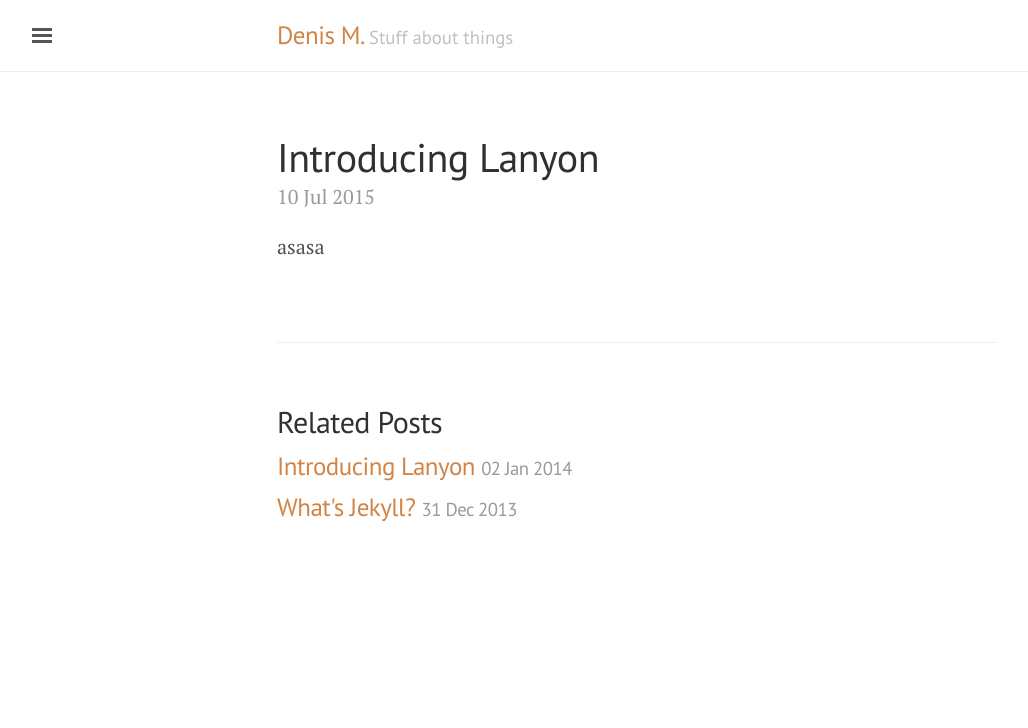
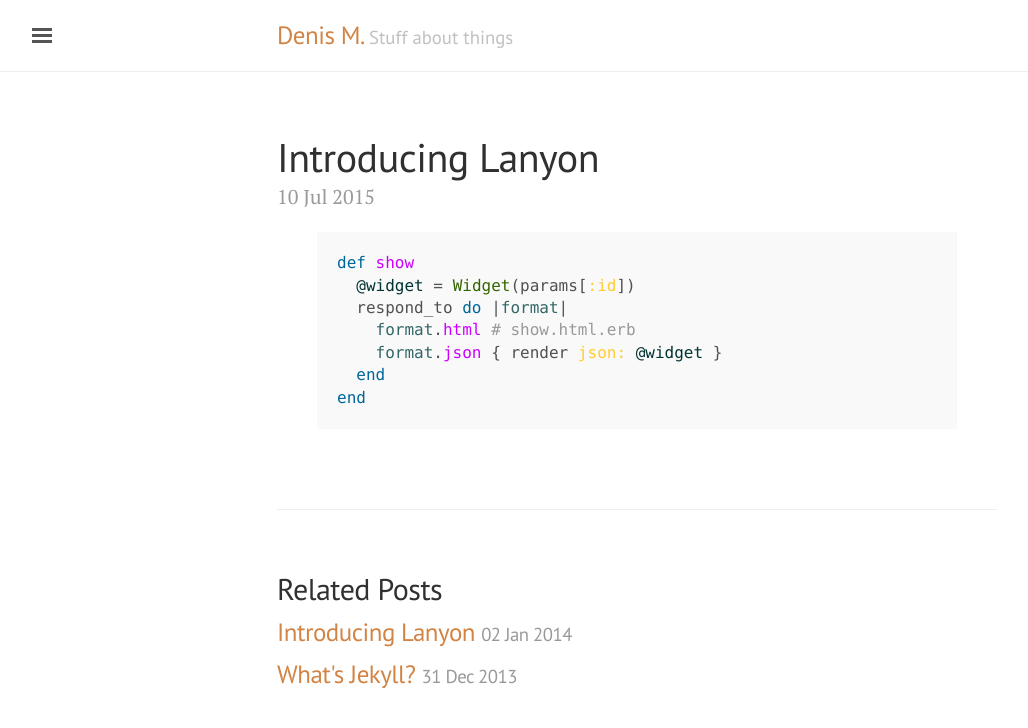
Before and after one commit to denmil/denmil.github.io, a Jekyll site: the page built from _posts/2015-07-10-example.md, in a window 1280 px wide. Shown: the top 728 px of the page, without its empty margins (3-1031 px from the left). Built offline with Jekyll 4.4.1, drawn with Linux system fonts in a browser that asks for light colours.

Commit message:
Does code work?

```diff
--- a/_posts/2015-07-10-example.md
+++ b/_posts/2015-07-10-example.md
@@ -3,4 +3,12 @@
 title: Introducing Lanyon
 ---
 
-asasa
+{% highlight ruby %}
+def show
+  @widget = Widget(params[:id])
+  respond_to do |format|
+    format.html # show.html.erb
+    format.json { render json: @widget }
+  end
+end
+{% endhighlight %}
```
